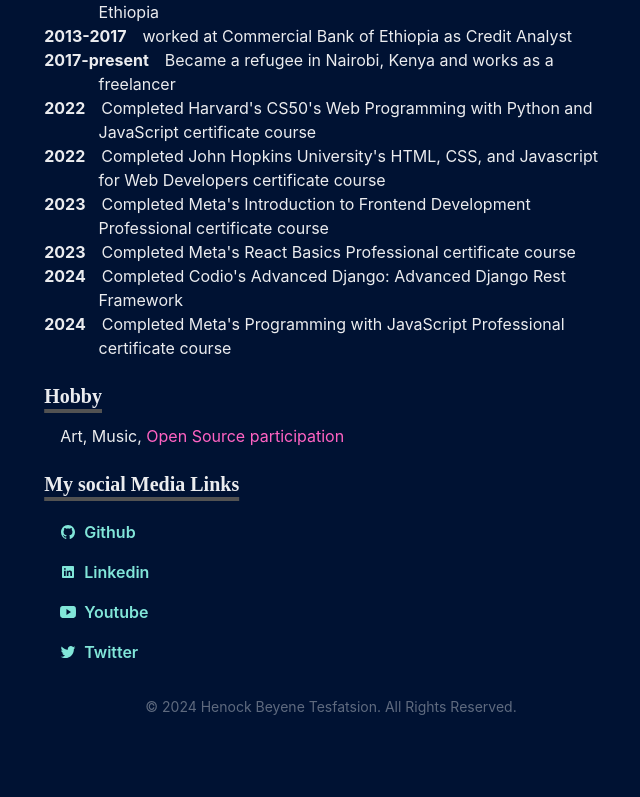
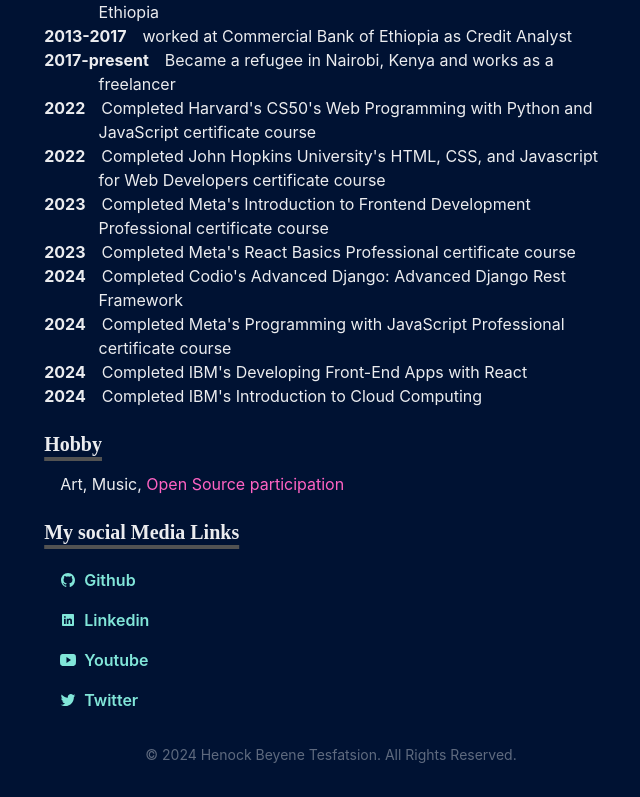
Before and after one commit to Henoker/HenokerWebsite, a Next.js app: page / in a window 1280 px wide. Shown: the part 1110-1907 px from the top of the page, without its empty margins (309-949 px from the left). Before the commit the page ends 1859 px from the top, so only its background shows below. Built offline with nearby package versions, Linux system fonts and the light colour scheme.

Commit message:
fix: added new features on frontend

```diff
--- a/pages/index.js
+++ b/pages/index.js
@@ -144,6 +144,14 @@
             <BioYear>2024</BioYear>
             Completed Meta&apos;s Programming with JavaScript Professional certificate course
           </BioSection>
+          <BioSection>
+            <BioYear>2024</BioYear>
+            Completed IBM&apos;s Developing Front-End Apps with React
+          </BioSection>
+          <BioSection>
+            <BioYear>2024</BioYear>
+            Completed IBM&apos;s Introduction to Cloud Computing
+          </BioSection>
         </Section>
         <Section delay={0.3}>
           <Heading as="h3" variant="section-title">
```
